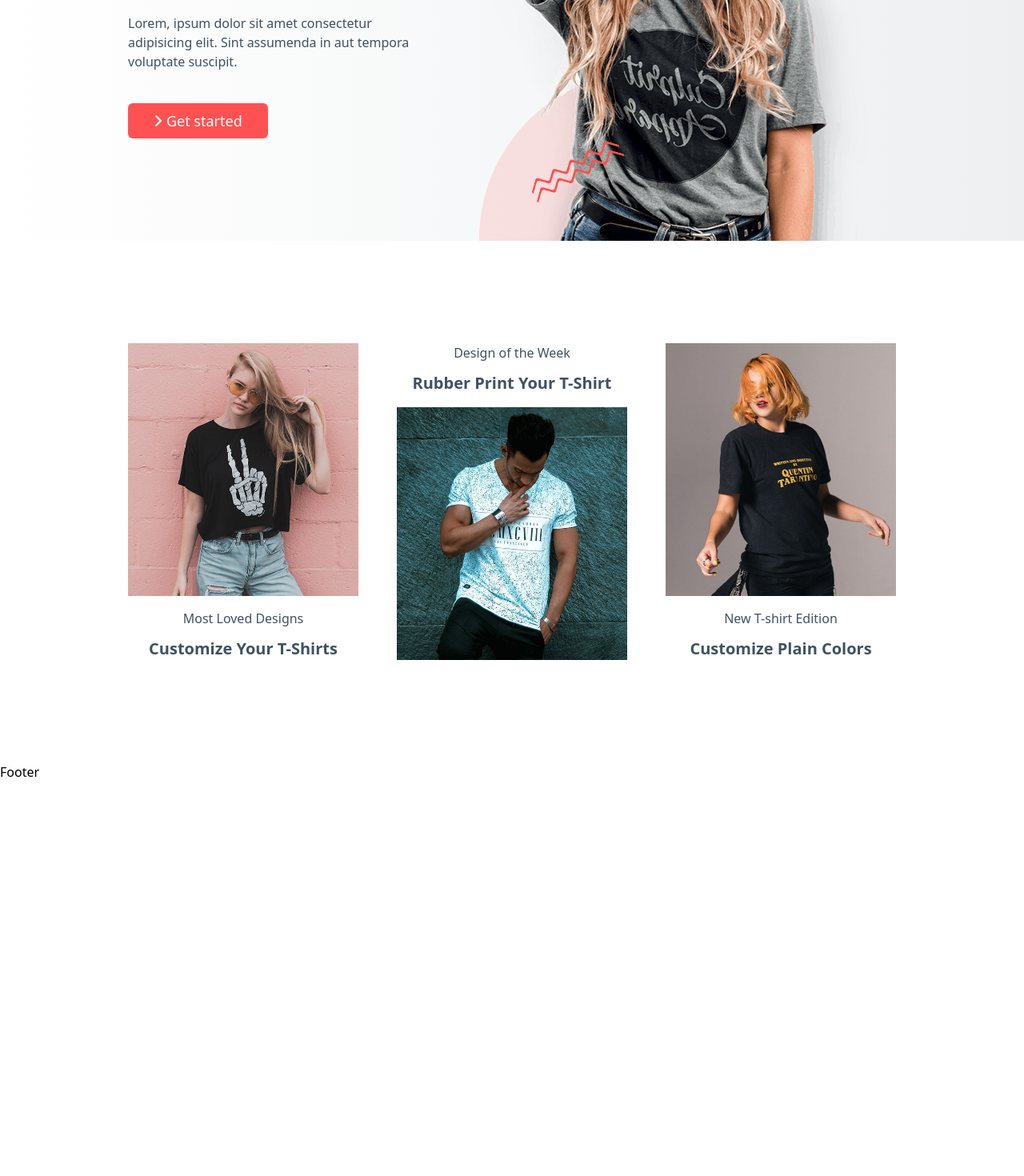
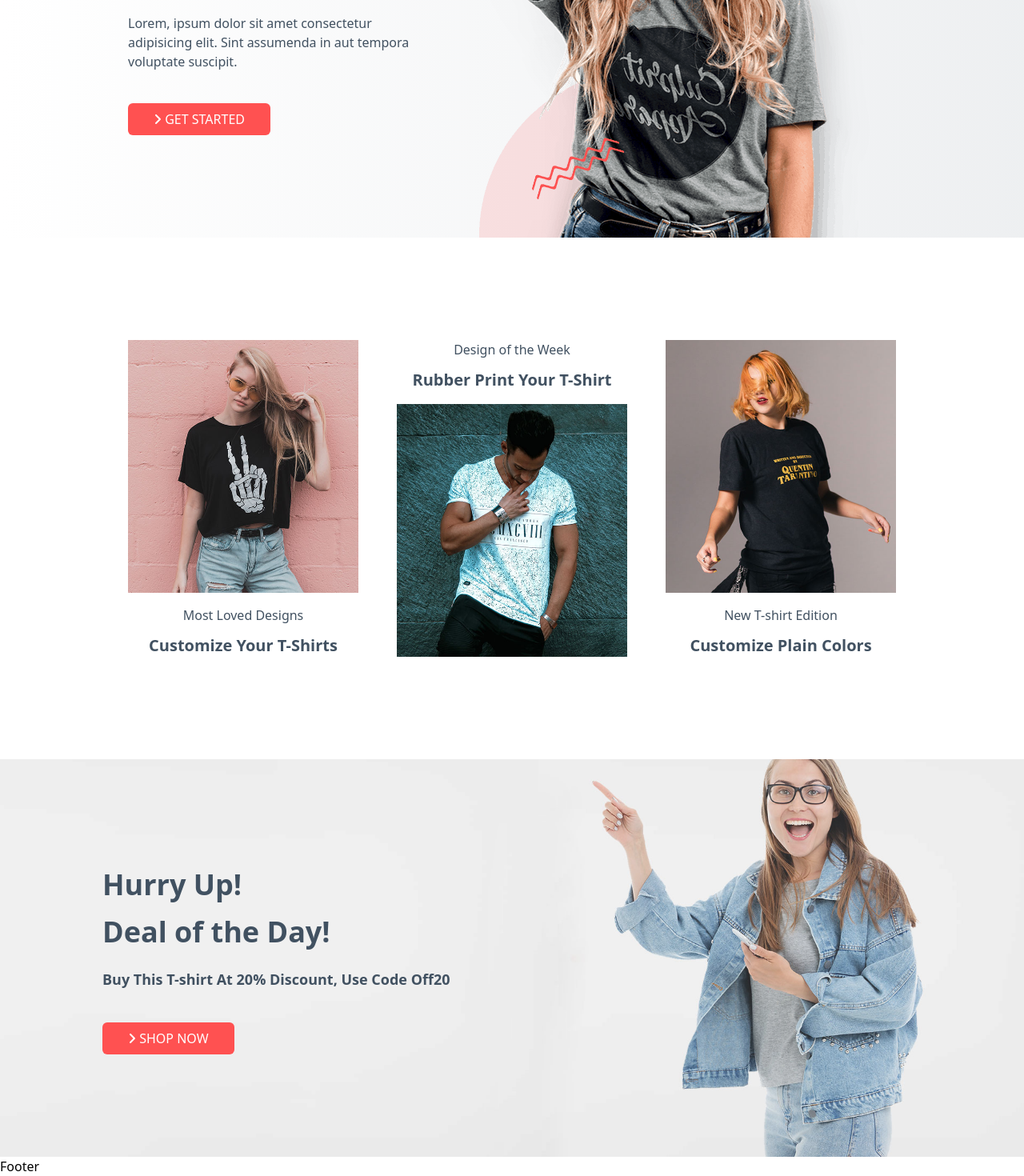
Before and after one commit to ib-ahmedd/print, a Next.js app: page / in a window 1280 px wide. Shown: the part 536-2006 px from the top of the page at 80% size. Before the commit the page ends 1513 px from the top, so only its background shows below. Built offline with nearby package versions, Linux system fonts and the light colour scheme.

Commit message:
complete deal section

```diff
--- /dev/null
+++ b/app/components/deal/Deal.tsx
@@ -0,0 +1,22 @@
+import { GenericLink } from "@components";
+import Link from "next/link";
+
+function Deal() {
+  return (
+    <section className="deal_sec relative py-20 lg:py-32 bg-deal-bg bg-cover bg-center md:bg-top lg:bg-center lg:bg-fixed lg:px-32">
+      <article className="z-10 flex flex-col gap-4">
+        <h2 className="text-2xl md:text-4xl mb-8 md:mb-0 font-bold text-site-blue leading-relaxed md:leading-relaxed">
+          Hurry Up!
+          <br />
+          Deal of the Day!
+        </h2>
+        <p className="md:text-lg font-bold text-site-blue">
+          Buy This T-shirt At 20% Discount, Use Code Off20
+        </p>
+        <GenericLink path="" title="SHOP NOW" />
+      </article>
+    </section>
+  );
+}
+
+export default Deal;
--- a/app/components/hero/Hero.tsx
+++ b/app/components/hero/Hero.tsx
@@ -1,3 +1,4 @@
+import { GenericLink } from "@components";
 import { faAngleRight } from "@fortawesome/free-solid-svg-icons";
 import { FontAwesomeIcon } from "@fortawesome/react-fontawesome";
 import Link from "next/link";
@@ -17,12 +18,7 @@ function Hero() {
           Lorem, ipsum dolor sit amet consectetur adipisicing elit. Sint
           assumenda in aut tempora voluptate suscipit.
         </p>
-        <Link
-          href="/shop"
-          className="bg-site-orange text-white text-lg py-2 px-8 w-fit rounded-md mt-6"
-        >
-          <FontAwesomeIcon icon={faAngleRight} /> Get started
-        </Link>
+        <GenericLink path="/shop" title="GET STARTED" />
       </div>
       <div className="w-full md:w-1/2 lg:w-fit h-full flex lg:shrink-0 items-end self-end justify-center md:justify-end lg:justify-start">
         <img
--- a/app/components/index.ts
+++ b/app/components/index.ts
@@ -2,5 +2,6 @@ import Navbar from "./navbar/Navbar";
 import Footer from "./footer/Footer";
 import Hero from "./hero/Hero";
 import Designs from "./designs/Designs";
+import Deal from "./deal/Deal";
 
-export { Footer, Navbar, Hero, Designs };
+export { Footer, Navbar, Hero, Designs, Deal };
--- a/app/globals.css
+++ b/app/globals.css
@@ -17,3 +17,15 @@ nav {
   border-top: 3px solid;
   border-image: linear-gradient(to right, #ff5151 30%, transparent 30%) 100% 1;
 }
+
+.deal_sec::before {
+  content: "";
+  position: absolute;
+  width: 100%;
+  height: 100%;
+  top: 0;
+  left: 0;
+  mix-blend-mode: initial;
+  background-color: white;
+  opacity: 0.15;
+}
--- a/app/page.tsx
+++ b/app/page.tsx
@@ -1,10 +1,11 @@
-import { Designs, Hero } from "./components";
+import { Deal, Designs, Hero } from "./components";
 
 function Home() {
   return (
     <main>
       <Hero />
       <Designs />
+      <Deal />
     </main>
   );
 }
--- /dev/null
+++ b/components/GenericLink.tsx
@@ -0,0 +1,21 @@
+import { faAngleRight } from "@fortawesome/free-solid-svg-icons";
+import { FontAwesomeIcon } from "@fortawesome/react-fontawesome";
+import Link from "next/link";
+
+function GenericLink({ path, title }: GenericLinkProps) {
+  return (
+    <Link
+      href={path}
+      className="bg-site-orange text-white py-2 px-8 w-fit rounded-md mt-6"
+    >
+      <FontAwesomeIcon icon={faAngleRight} /> {title}
+    </Link>
+  );
+}
+
+interface GenericLinkProps {
+  path: string;
+  title: string;
+}
+
+export default GenericLink;
--- /dev/null
+++ b/components/index.ts
@@ -0,0 +1,3 @@
+import GenericLink from "./GenericLink";
+
+export { GenericLink };
--- a/tailwind.config.ts
+++ b/tailwind.config.ts
@@ -32,7 +32,9 @@ module.exports = {
         "site-orange-hover": "#ff5151",
         "navlink-hover": "#999",
       },
-      backgroundImage: {},
+      backgroundImage: {
+        "deal-bg": "url('/images/home/deal/bg-img.jpg')",
+      },
       fontFamily: {
         poppins: '["Poppins", sans-serif]',
       },
```
